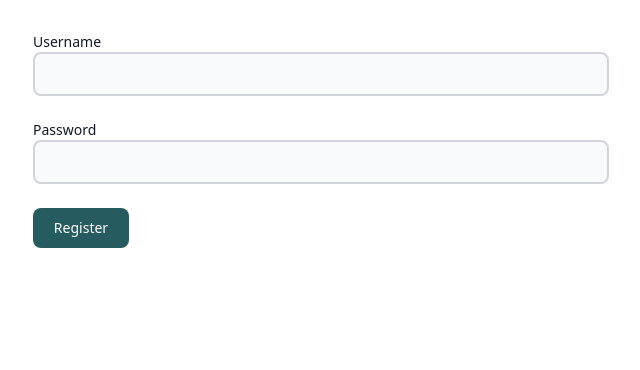
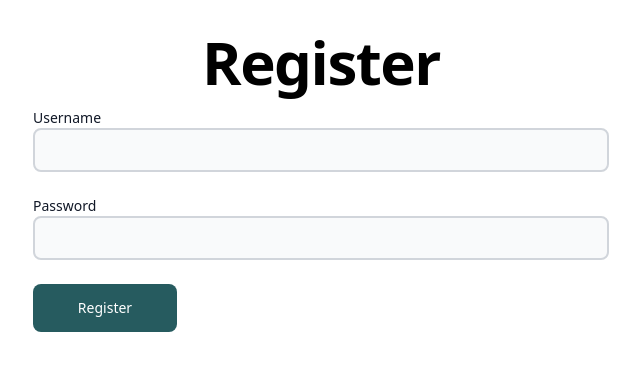
Before and after one commit to FranciscoTurro/litepost, a Next.js app in the folder client/: page /register in a window 1280 px wide. Shown: the top 370 px of the page, without its empty margins (319-959 px from the left). Built offline with nearby package versions, Linux system fonts and the light colour scheme.

Commit message:
added UserForm component, relocated files

```diff
--- a/client/codegen.ts
+++ b/client/codegen.ts
@@ -4,7 +4,7 @@ const config: CodegenConfig = {
   schema: 'http://localhost:4000/graphql',
   documents: './src/graphql/**/*.graphql',
   generates: {
-    './generated-types.ts': {
+    'src/generated/generated-types.ts': {
       plugins: [
         'typescript',
         'typescript-operations',
--- /dev/null
+++ b/client/src/components/SubmitButton.tsx
@@ -0,0 +1,41 @@
+interface SubmitButtonProps {
+  name: string;
+  loading?: boolean;
+}
+
+export const SubmitButton: React.FC<SubmitButtonProps> = ({
+  name,
+  loading,
+}) => {
+  if (loading)
+    return (
+      <button
+        disabled
+        className="w-36 h-12 inline-flex items-center py-2.5 px-5 text-sm font-medium text-atomic_teal-1 bg-white rounded-lg border border-atomic_teal-1 hover:bg-gray-100"
+      >
+        <svg
+          className="inline w-4 h-4 mr-3 text-gray-200 animate-spin dark:text-gray-600"
+          viewBox="0 0 100 101"
+          fill="none"
+        >
+          <path
+            d="M100 50.5908C100 78.2051 77.6142 100.591 50 100.591C22.3858 100.591 0 78.2051 0 50.5908C0 22.9766 22.3858 0.59082 50 0.59082C77.6142 0.59082 100 22.9766 100 50.5908ZM9.08144 50.5908C9.08144 73.1895 27.4013 91.5094 50 91.5094C72.5987 91.5094 90.9186 73.1895 90.9186 50.5908C90.9186 27.9921 72.5987 9.67226 50 9.67226C27.4013 9.67226 9.08144 27.9921 9.08144 50.5908Z"
+            fill="currentColor"
+          />
+          <path
+            d="M93.9676 39.0409C96.393 38.4038 97.8624 35.9116 97.0079 33.5539C95.2932 28.8227 92.871 24.3692 89.8167 20.348C85.8452 15.1192 80.8826 10.7238 75.2124 7.41289C69.5422 4.10194 63.2754 1.94025 56.7698 1.05124C51.7666 0.367541 46.6976 0.446843 41.7345 1.27873C39.2613 1.69328 37.813 4.19778 38.4501 6.62326C39.0873 9.04874 41.5694 10.4717 44.0505 10.1071C47.8511 9.54855 51.7191 9.52689 55.5402 10.0491C60.8642 10.7766 65.9928 12.5457 70.6331 15.2552C75.2735 17.9648 79.3347 21.5619 82.5849 25.841C84.9175 28.9121 86.7997 32.2913 88.1811 35.8758C89.083 38.2158 91.5421 39.6781 93.9676 39.0409Z"
+            fill="#265b5f"
+          />
+        </svg>
+        Loading...
+      </button>
+    );
+  return (
+    <button
+      type="submit"
+      className="w-36 h-12 py-2.5 px-5 bg-atomic_teal-1 hover:bg-atomic_teal-2  text-white font-medium rounded-lg text-sm text-center"
+    >
+      {name}
+    </button>
+  );
+};
--- /dev/null
+++ b/client/src/components/UserForm.tsx
@@ -0,0 +1,63 @@
+import { FormEvent, useState } from 'react';
+import { User } from '../types';
+import { SubmitButton } from './SubmitButton';
+
+interface UserFormProps {
+  handleSubmit: (e: FormEvent<HTMLFormElement>, user: User) => void;
+  name: string;
+  loading?: boolean;
+}
+
+export const UserForm: React.FC<UserFormProps> = ({
+  handleSubmit,
+  loading,
+  name,
+}) => {
+  const [user, setUser] = useState<User>({ username: '', password: '' });
+
+  return (
+    <div className="max-w-3xl w-full mt-8 mx-auto flex flex-col items-center">
+      <h1 className="mb-4 text-4xl font-extrabold leading-none tracking-tight mdl:text-5xl lg:text-6xl">
+        {name}
+      </h1>
+      <form
+        onSubmit={(e) => handleSubmit(e, user)}
+        autoComplete="off"
+        className="w-3/4"
+      >
+        <div className="mb-6">
+          <label
+            htmlFor="username"
+            className="block text-sm font-medium text-gray-900"
+          >
+            Username
+          </label>
+          <input
+            onChange={(e) => setUser({ ...user, username: e.target.value })}
+            value={user.username}
+            id="username"
+            className="bg-gray-50 border-2 outline-none border-gray-300 text-gray-900 text-sm rounded-lg focus:border-atomic_teal-1 block w-full p-2.5"
+            required
+          />
+        </div>
+        <div className="mb-6">
+          <label
+            htmlFor="password"
+            className="block text-sm font-medium text-gray-900"
+          >
+            Password
+          </label>
+          <input
+            onChange={(e) => setUser({ ...user, password: e.target.value })}
+            value={user.password}
+            type="password"
+            id="password"
+            className="bg-gray-50 border-2 outline-none border-gray-300 text-gray-900 text-sm rounded-lg focus:border-atomic_teal-1 block w-full p-2.5"
+            required
+          />
+        </div>
+        <SubmitButton name={name} loading={loading} />
+      </form>
+    </div>
+  );
+};
--- a/client/src/pages/register.tsx
+++ b/client/src/pages/register.tsx
@@ -1,66 +1,20 @@
-import { gql, useMutation } from '@apollo/client';
-import { FormEvent, useState } from 'react';
-import { useRegisterMutation } from '../../generated-types';
-
-interface IUser {
-  username: string;
-  password: string;
-}
+import { FormEvent } from 'react';
+import { UserForm } from '../components/UserForm';
+import { useRegisterMutation } from '../generated/generated-types';
+import { User } from '../types';
 
 const Register = () => {
   const [mutateFunction, { data, error, loading }] = useRegisterMutation();
 
-  const [user, setUser] = useState<IUser>({ username: '', password: '' });
-
-  const handleSubmit = (e: FormEvent<HTMLFormElement>) => {
+  const handleSubmit = (e: FormEvent<HTMLFormElement>, user: User) => {
     e.preventDefault();
-    return mutateFunction({
+    mutateFunction({
       variables: { username: user.username, password: user.password },
     });
   };
 
   return (
-    <div className="max-w-3xl w-full mt-8 mx-auto flex flex-col items-center">
-      <form onSubmit={handleSubmit} autoComplete="off" className="w-3/4">
-        <div className="mb-6">
-          <label
-            htmlFor="username"
-            className="block text-sm font-medium text-gray-900"
-          >
-            Username
-          </label>
-          <input
-            onChange={(e) => setUser({ ...user, username: e.target.value })}
-            value={user.username}
-            id="username"
-            className="bg-gray-50 border-2 outline-none border-gray-300 text-gray-900 text-sm rounded-lg focus:border-atomic_teal-1 block w-full p-2.5"
-            required
-          />
-        </div>
-        <div className="mb-6">
-          <label
-            htmlFor="password"
-            className="block text-sm font-medium text-gray-900"
-          >
-            Password
-          </label>
-          <input
-            onChange={(e) => setUser({ ...user, password: e.target.value })}
-            value={user.password}
-            type="password"
-            id="password"
-            className="bg-gray-50 border-2 outline-none border-gray-300 text-gray-900 text-sm rounded-lg focus:border-atomic_teal-1 block w-full p-2.5"
-            required
-          />
-        </div>
-        <button
-          type="submit"
-          className="w-24 bg-atomic_teal-1 hover:bg-atomic_teal-2  text-white font-medium rounded-lg text-sm px-5 py-2.5 text-center"
-        >
-          Register
-        </button>
-      </form>
-    </div>
+    <UserForm handleSubmit={handleSubmit} name="Register" loading={loading} />
   );
 };
 
--- /dev/null
+++ b/client/src/types.ts
@@ -0,0 +1,4 @@
+export type User = {
+  username: string;
+  password: string;
+};
```
Also changed, not shown: client/src/generated/generated-types.ts (renamed from client/generated-types.ts).
